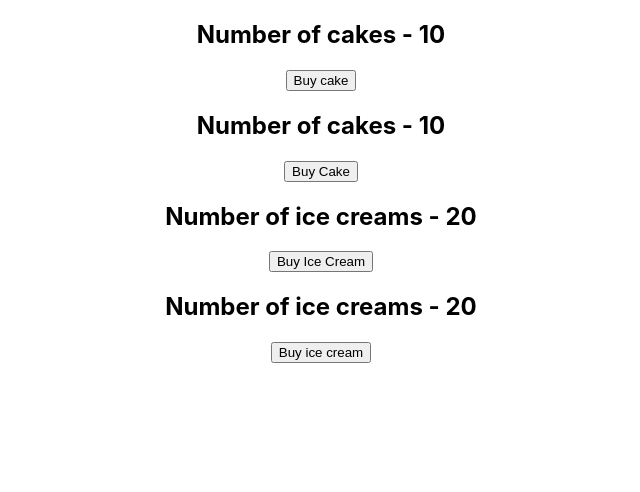
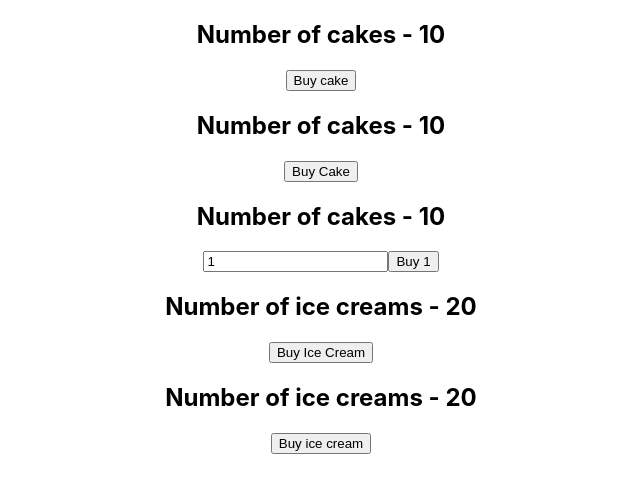
Before and after one commit to veronicadeleonh/redux-demo, a React (Create React App) app: page / in a window 1280 px wide. Shown: the top 492 px of the page, without its empty margins (319-959 px from the left). Built offline with nearby package versions, Linux system fonts and the light colour scheme.

Commit message:
action payload

```diff
--- a/src/App.js
+++ b/src/App.js
@@ -6,6 +6,7 @@
 import HooksCakesContainer from './components/HooksCakesContainer';
 import IceCreamContainer from './components/IceCreamContainer';
 import HooksIceCreamContainer from './components/HooksIceCreamCointer';
+import NewCakeContainer from './components/NewCakeContainer';
 
 function App() {
   return (
@@ -13,6 +14,7 @@
       <div className="App">
         <HooksCakesContainer />
         <CakeContainer />
+        <NewCakeContainer />
         <IceCreamContainer />
         <HooksIceCreamContainer />
       </div>
--- /dev/null
+++ b/src/components/NewCakeContainer.js
@@ -0,0 +1,38 @@
+import React, { useState } from 'react'
+import { connect } from "react-redux"
+import { buyCake } from "../redux"
+
+function NewCakeContainer(props) {
+
+    const [ number, setNumber ] = useState(1)
+
+    return (
+        <div>
+            <h2>Number of cakes - {props.numOfCakes}</h2>
+            <input
+                type="text"
+                value={number}
+                onChange={e => setNumber(e.target.value)}
+            />
+
+            <button onClick={() => props.buyCake(number)}>Buy {number}</button>
+        </div>
+    )
+}
+
+const mapStateToProps = (state) => {
+    return {
+        numOfCakes: state.cake.numOfCakes
+    }
+}
+
+const mapDispatchToProps = (dispatch) => {
+    return {
+        buyCake: (number) => dispatch(buyCake(number))
+    }
+}
+
+export default connect (
+    mapStateToProps,
+    mapDispatchToProps
+    )(NewCakeContainer)
--- a/src/redux/cake/cakeActions.js
+++ b/src/redux/cake/cakeActions.js
@@ -1,7 +1,8 @@
 import { BUY_CAKE } from "./cakeTypes"
 
-export const buyCake = () => {
+export const buyCake = (number = 1) => {
     return {
-        type: BUY_CAKE
+        type: BUY_CAKE,
+        payload: number
     }
 }
--- a/src/redux/cake/cakeReducer.js
+++ b/src/redux/cake/cakeReducer.js
@@ -8,7 +8,7 @@
     switch(action.type) {
         case BUY_CAKE : return {
             ...state,
-            numOfCakes: state.numOfCakes - 1
+            numOfCakes: state.numOfCakes - action.payload
         }
         default: return state
     }
```
